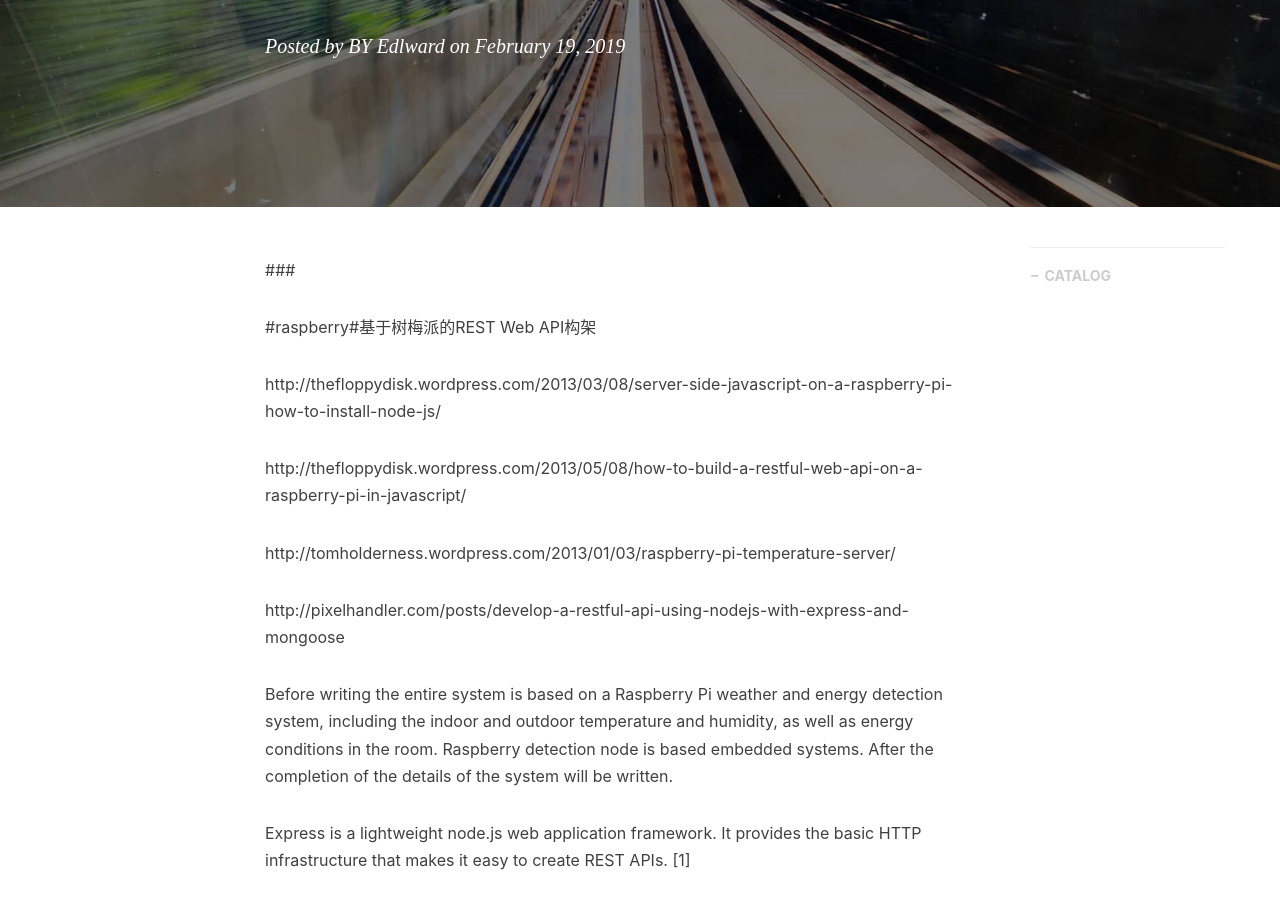
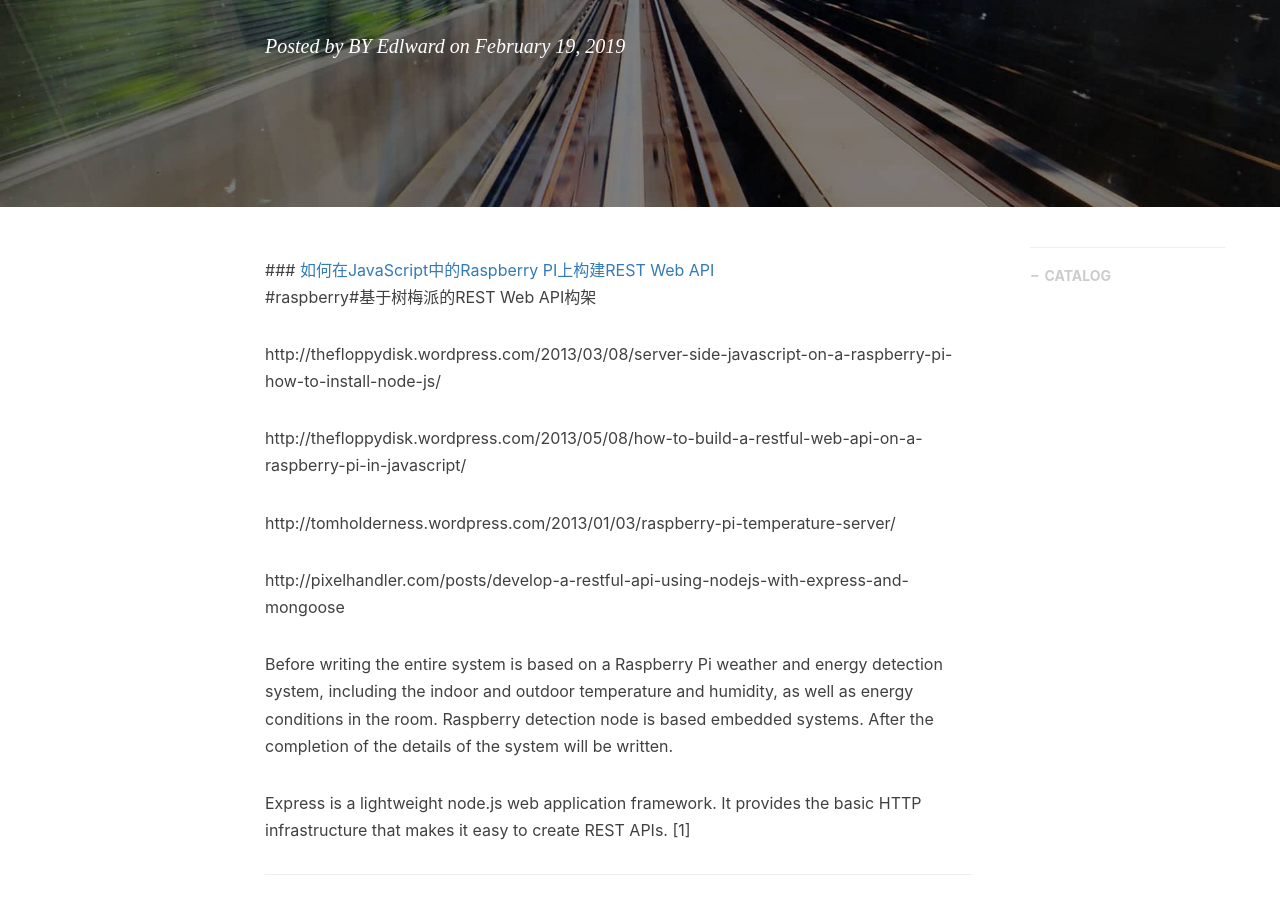
Before and after one commit to gary-robotics/dlward, a Jekyll site: the page built from _posts/2019-02-19-socket_io-2019.markdown, in a window 1280 px wide and 900 px high, scrolled down 316 px. Built offline with Jekyll 4.4.1, drawn with Linux system fonts in a browser that asks for light colours; nearby versions of some CDN libraries; comment, search, counter and statistics services are not loaded.

Commit message:
Update 2019-02-19-socket_io-2019.markdown

```diff
--- a/_posts/2019-02-19-socket_io-2019.markdown
+++ b/_posts/2019-02-19-socket_io-2019.markdown
@@ -10,7 +10,7 @@ tags:                               #标签
     - gphoto
 ---
 ###
-
+[如何在JavaScript中的Raspberry PI上构建REST Web API](http://www.robert-drummond.com/2013/05/08/how-to-build-a-restful-web-api-on-a-raspberry-pi-in-javascript-2/)
 #raspberry#基于树梅派的REST Web API构架
 
 http://thefloppydisk.wordpress.com/2013/03/08/server-side-javascript-on-a-raspberry-pi-how-to-install-node-js/
```
